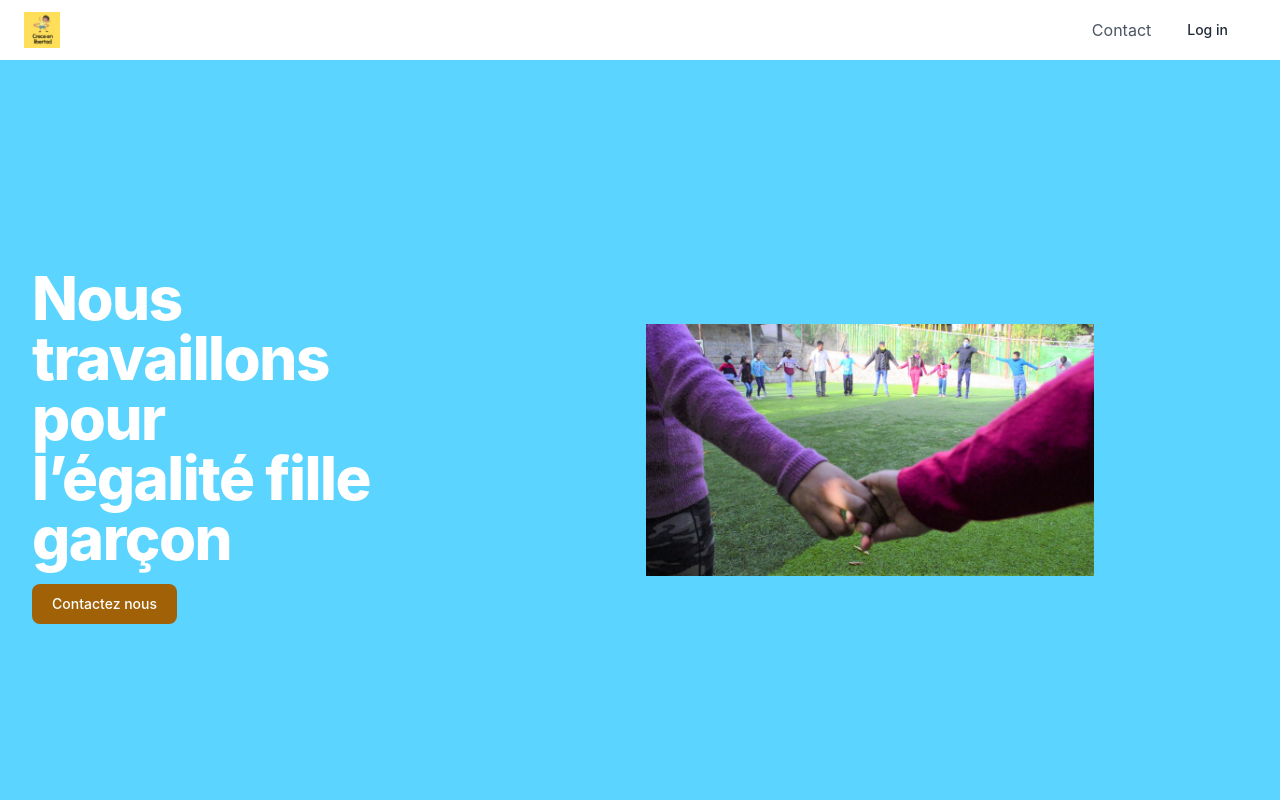
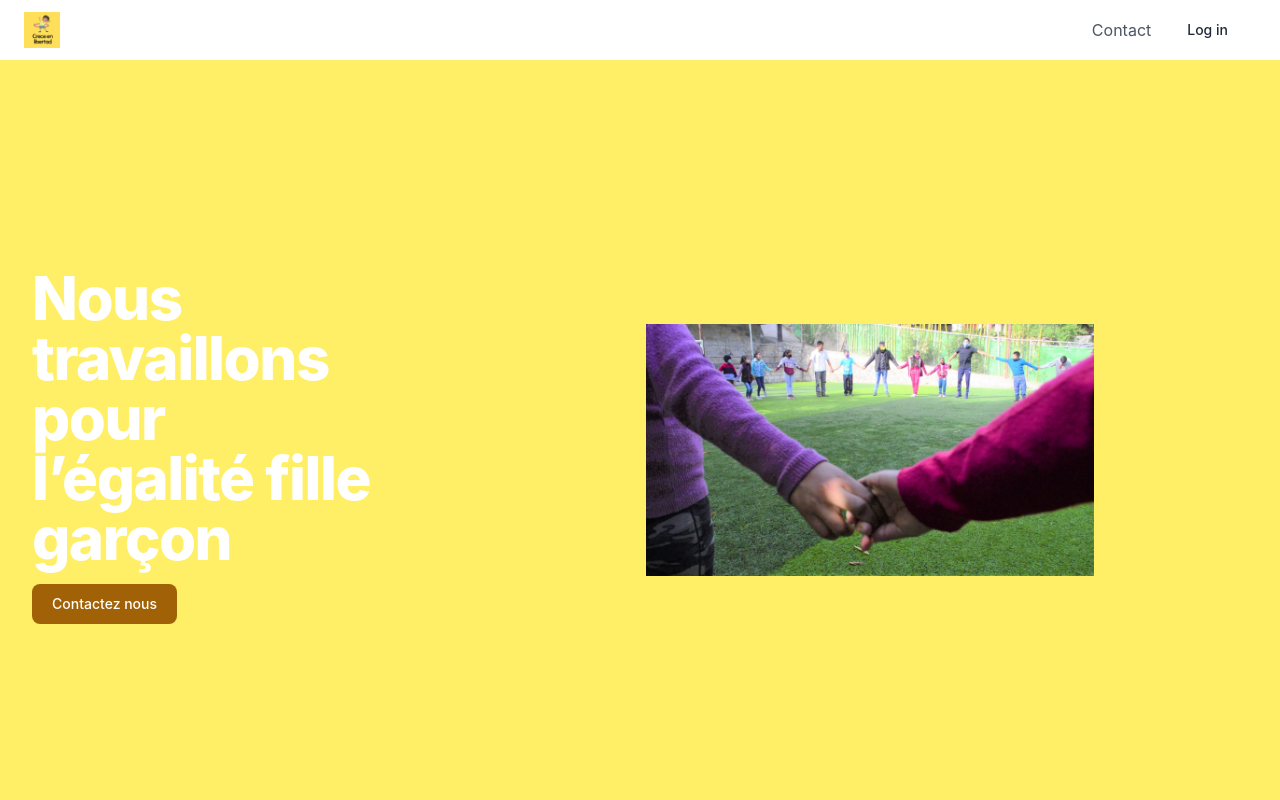
Before and after one commit to OwenCoogan/bookazikos-react, a React (Create React App) app: page / in a window 1280 px wide. Shown: the top 800 px of the page. Built offline with nearby package versions, Linux system fonts and the light colour scheme; no server answers.

Commit message:
added stuff

```diff
--- a/src/App.tsx
+++ b/src/App.tsx
@@ -12,6 +12,7 @@ import { authAtom } from './store';
 import axios from 'axios';
 function App() {
   const [ auth,setAuth ] = useRecoilState(authAtom);
+  const routes = auth ? <AuthenticatedRoutes/> : <UnauthenticatedRoutes/>;
 
   useEffect(() => {
     const userToken = localStorage.getItem("userToken");
@@ -42,8 +43,7 @@ function App() {
           draggable
           pauseOnHover
         />
-         <UnauthenticatedRoutes/>
-        {auth && <AuthenticatedRoutes/>}
+        {routes}
       </BrowserRouter>,
     </AuthorizationProvider>
   );
--- a/src/components/design-system/TagsInput.tsx
+++ b/src/components/design-system/TagsInput.tsx
@@ -29,7 +29,7 @@ function TagsInput({
               { tags.map((tag, index) => (
                   <Tag
                       tagTitle={tag}
-                      tagColor="tertiary"
+                      tagColor="primary"
                   />
               )) }
           </div>
--- a/src/components/design-system/grid/GridCard.tsx
+++ b/src/components/design-system/grid/GridCard.tsx
@@ -22,7 +22,7 @@ export default function GridCard({
         <div className="p-6">
           <Tag
             tagTitle="Travel"
-            tagColor="tertiary"
+            tagColor="primary"
           />
           <h1 className="title-font text-lg font-medium text-gray-600 mb-3">{title}</h1>
           <p className="leading-relaxed mb-3">{description}</p>
--- a/src/components/design-system/tag/Tag.tsx
+++ b/src/components/design-system/tag/Tag.tsx
@@ -1,6 +1,6 @@
 type TagPropTypes = {
   tagTitle?: string;
-  tagColor: "primary" | "secondary" | "tertiary" | "warning" | "danger" | "success";
+  tagColor: "primary" | "secondary"  | "warning" | "danger" | "success";
 }
 
 export default function Tag({
--- a/src/screens/authenticated/UserProfile.tsx
+++ b/src/screens/authenticated/UserProfile.tsx
@@ -33,7 +33,7 @@ export default function UserProfile() {
               <div className="py-6 px-3 mt-32 sm:mt-0">
                 <Tag
                   tagTitle="Hello"
-                  tagColor='tertiary'
+                  tagColor='primary'
                 />
               </div>
             </div>
--- a/src/screens/authenticated/user-settings/UserSettings.tsx
+++ b/src/screens/authenticated/user-settings/UserSettings.tsx
@@ -34,7 +34,7 @@ export default function UserSettings() {
             <div className="w-full lg:w-4/12 px-4 lg:order-3 lg:text-right lg:self-center">
               <Tag
                 tagTitle={userProfile?.role}
-                tagColor='tertiary'
+                tagColor='primary'
               />
               <div className="py-6 px-3 mt-32 sm:mt-0">
                 <Link to="/edit-user" className="bg-yellow-500 active:bg-yellow-600 uppercase text-white font-bold hover:shadow-md shadow text-xs px-4 py-2 rounded outline-none focus:outline-none sm:mr-2 mb-1 ease-linear transition-all duration-150" type="button">
--- a/tailwind.config.js
+++ b/tailwind.config.js
@@ -9,15 +9,15 @@ module.exports = {
         black: '#000',
         white: '#fff',
         primary: {
-          100: '#C8F1FF',
-          200: '#91E3FF',
-          300: '#5BD5FF',
-          400: '#24C6FF',
-          500: '#00AFEC',
-          600: '#0099CF',
-          700: '#0083B1',
-          800: '#006D94',
-          900: '#005776',
+          100: '#FFFACC',
+          200: '#FFF599',
+          300: '#FFEF66',
+          400: '#FFEA33',
+          500: '#FFE500',
+          600: '#DFC800',
+          700: '#BFAC00',
+          800: '#9F8F00',
+          900: '#807200',
         },
         secondary: {
           100: '#B3DCFF',
@@ -29,17 +29,6 @@ module.exports = {
           700: '#003460',
           800: '#002C50',
           900: '#002340',
-        },
-        tertiary: {
-          100: '#FFFACC',
-          200: '#FFF599',
-          300: '#FFEF66',
-          400: '#FFEA33',
-          500: '#FFE500',
-          600: '#DFC800',
-          700: '#BFAC00',
-          800: '#9F8F00',
-          900: '#807200',
         },
         success: {
           100: '#D1F1DE',
```
